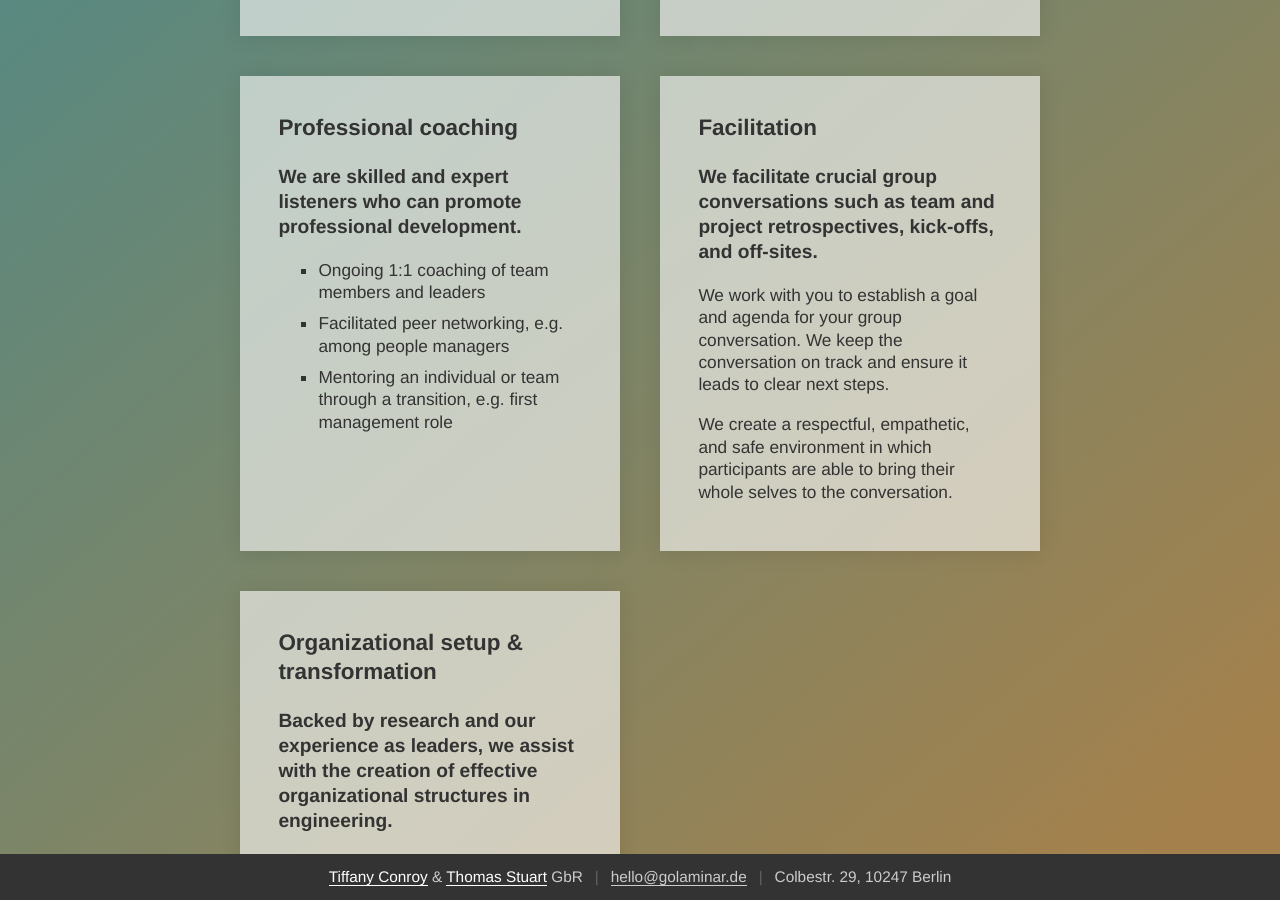
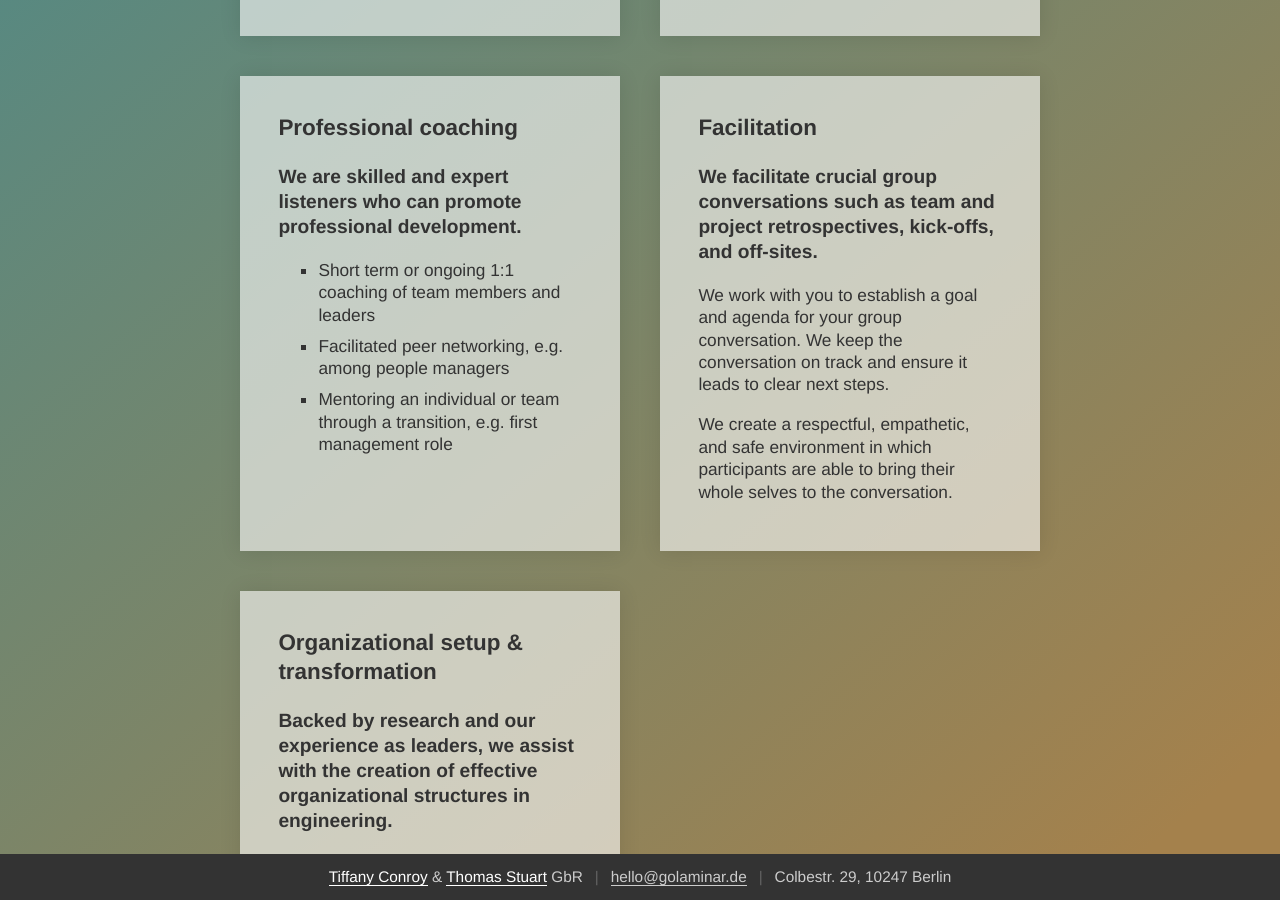
Before and after one commit to golaminar/golaminar.github.io, a Jekyll site: the page built from index.html, in a window 1280 px wide and 900 px high, scrolled down 2140 px. Built offline with Jekyll 4.4.1, drawn with Linux system fonts in a browser that asks for light colours.

Commit message:
Include short term coaching

```diff
--- a/index.html
+++ b/index.html
@@ -106,7 +106,7 @@ description: We help your teams deliver more value, more frequently, and have fu
                 <h3>Professional coaching</h3>
                 <p class="summary">We are skilled and expert listeners who can promote professional development.</p>
                 <ul>
-                    <li>Ongoing 1:1 coaching of team members and leaders</li>
+                    <li>Short term or ongoing 1:1 coaching of team members and leaders</li>
                     <li>Facilitated peer networking, e.g. among people managers</li>
                     <li>Mentoring an individual or team through a transition, e.g. first management role</li>
                 </ul>
```
